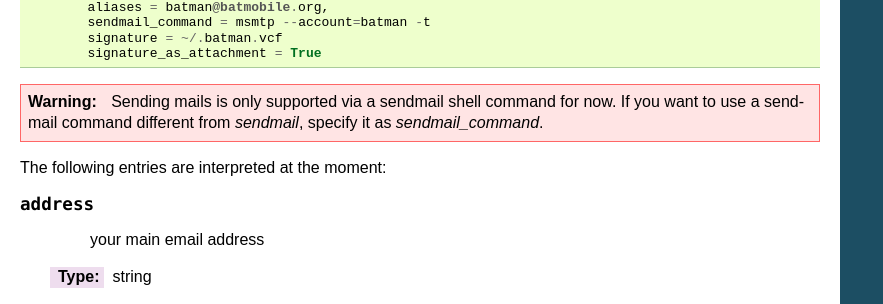
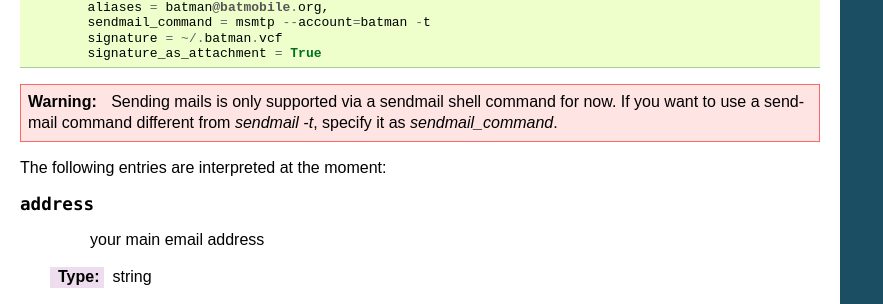
Before and after one commit to pazz/alot, a Sphinx documentation site: the page built from docs/source/configuration/index.rst, in a window 1280 px wide and 900 px high, scrolled down 5123 px. Shown: the part 146-450 px from the top of the window, without its empty margins (0-883 px from the left). Built offline with Sphinx 7.4.7, drawn with Linux system fonts in a browser that asks for light colours.

```diff
--- a/docs/source/configuration/index.rst
+++ b/docs/source/configuration/index.rst
@@ -55,7 +55,7 @@ Here is an example configuration::
 .. warning::
 
   Sending mails is only supported via a sendmail shell command for now. If you want
-  to use a sendmail command different from `sendmail`, specify it as `sendmail_command`.
+  to use a sendmail command different from `sendmail -t`, specify it as `sendmail_command`.
 
 The following entries are interpreted at the moment:
 
```
